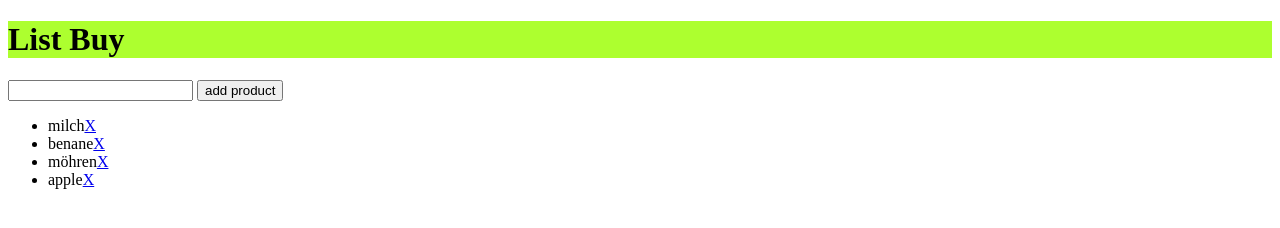
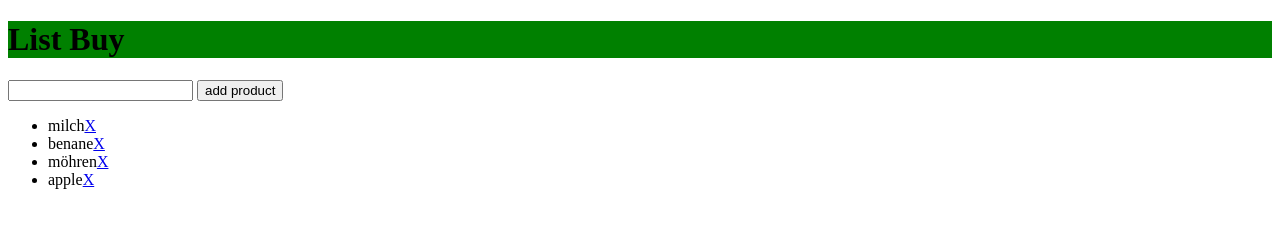
Before and after one commit to ssoheily/listsbuy, a plain HTML site: page index.html in a window 1280 px wide. Drawn offline with Linux system fonts and the light colour scheme.

Commit message:
change color index title

```diff
--- a/index.html
+++ b/index.html
@@ -4,11 +4,11 @@
     <meta charset="UTF-8">
     <meta http-equiv="X-UA-Compatible" content="IE=edge">
     <meta name="viewport" content="width=device-width, initial-scale=1.0">
-    <title>List Buy here</title>
+    <title style="background: red;">List Buy here</title>
 </head>
 <body>
 
-    <h1 style="background: greenyellow;">List Buy</h1>
+    <h1 style="background: green;">List Buy</h1>
     <!-- for ENTER in Keyboard add <form> -->
     <form action="">
     <input id='inputdata' type="text">
```
